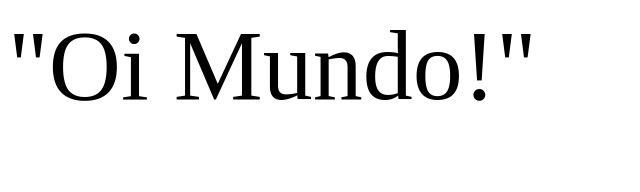
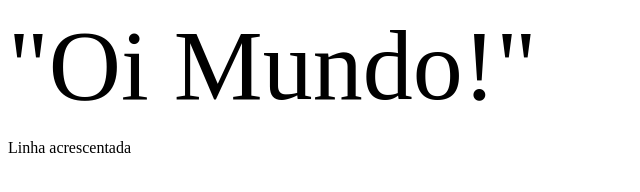
Before and after one commit to Davi-Bueno/Backend-1-2024, a plain HTML site: page hello.html in a window 1280 px wide. Shown: the whole page, without its empty margins (0-640 px from the left). Drawn offline with Linux system fonts and the light colour scheme.

Commit message:
Linha acrescentada

```diff
--- a/hello.html
+++ b/hello.html
@@ -8,5 +8,6 @@
     <header style="font-size: 100px;">
         "Oi Mundo!"
     </header>
+    <p>Linha acrescentada</p>
 </body>
 </html>
```
